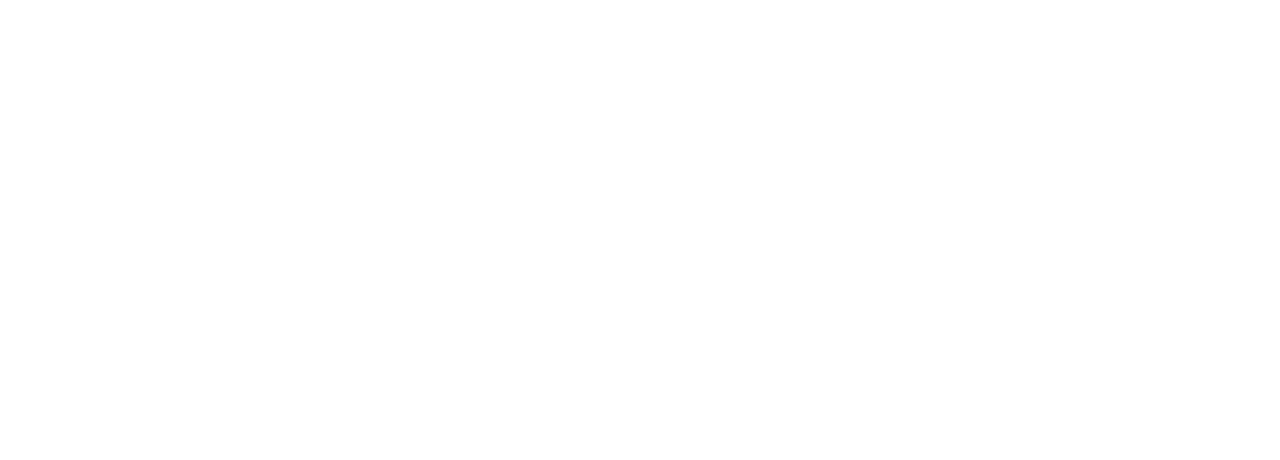
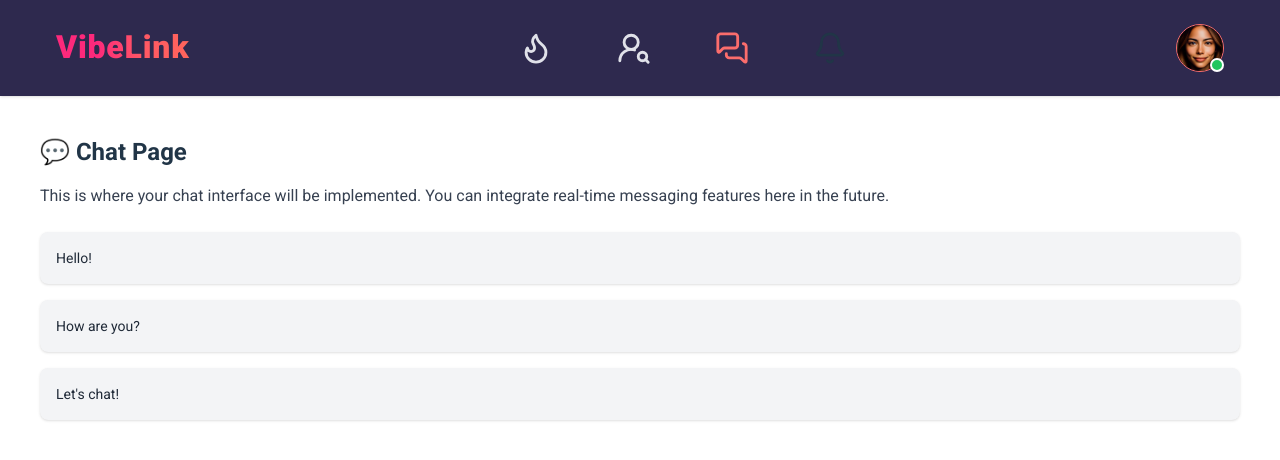
Before and after one commit to hamzazaouya/VibeLink, a React (Vite) app in the folder frontend/: page /chat in a window 1280 px wide. Before the commit this address had no page. Shown: the top 460 px of the page. Built offline with nearby package versions, Linux system fonts and the light colour scheme.

Commit message:
setup: navbar with routes

```diff
--- a/frontend/package.json
+++ b/frontend/package.json
@@ -10,6 +10,7 @@
     "preview": "vite preview"
   },
   "dependencies": {
+    "lucide-react": "^0.525.0",
     "react": "^19.1.0",
     "react-dom": "^19.1.0",
     "react-router-dom": "^7.7.0",
--- a/frontend/src/App.tsx
+++ b/frontend/src/App.tsx
@@ -1,14 +1,15 @@
 // src/App.tsx
 import { BrowserRouter as Router, Routes, Route } from "react-router-dom";
-// import Home from "./pages/Home";
+import Home from "./pages/Home";
 import Login from "./pages/Login";
+import Chat from "./pages/Chat";
+import Settings from "./pages/Settings";
 // import Signup from "./pages/Signup";
 import WelcomePage from "./pages/Welcome/Welcome";
 // import FontDemo from "./pages/FontDemo";
 
-// import Profile from "./pages/Profile";
+import Profile from "./pages/Profile";
 // import Settings from "./pages/Settings";
-import Reels from "./pages/reels";
 
 import Layout from "./components/Layout";
 
@@ -17,7 +18,6 @@ export default function App() {
     <Router>
       <Routes>
         {/* Routes without layout */}
-        {/* <Route path="/" element={<Home />} /> */}
         <Route path="/" element={<WelcomePage />} />
         <Route path="/login" element={<Login />} />
         {/* <Route path="/signup" element={<Signup />} />
@@ -27,8 +27,9 @@ export default function App() {
         {/* Routes with layout (Profile group) */}
         <Route element={<Layout />}>
           {/* <Route path="/profile" element={<Profile />} /> */}
-          {/* <Route path="/settings" element={<Settings />} /> */}
-          <Route path="/reels" element={<Reels />} />
+          <Route path="/settings" element={<Settings />} />
+          <Route path="/chat" element={<Chat />} />
+          <Route path="/home" element={<Home />} />
         </Route>
       </Routes>
     </Router>
--- a/frontend/src/components/Navbar.tsx
+++ b/frontend/src/components/Navbar.tsx
@@ -1,47 +1,62 @@
 import { NavLink, Link } from "react-router-dom";
+import { Bell, Flame, MessagesSquare, UserRoundSearch } from "lucide-react";
 
 export default function Navbar() {
   return (
-    <nav className="bg-white shadow px-6 py-4 flex justify-between items-center">
-      {/* Logo */}
-      <Link to="/" className="text-xl font-bold text-blue-600">
-        AchrafManager
-      </Link>
+    <nav className="bg-background shadow px-14 py-6 flex justify-between items-center">
+      <div>
+        <h1 className="text-[2rem] font-[1000] tracking-wide text-transparent bg-clip-text bg-gradient-to-r from-accent-pink from-30% via-accent-red to-accent-salmon">
+          VibeLink
+        </h1>
+      </div>
 
       {/* Navigation Links */}
-      <div className="space-x-6">
+      <div className="flex gap-16 justify-center items-center">
+        <NavLink
+          to="/home"
+          className={({ isActive }) =>
+            `${
+              isActive ? "text-alert font-semibold" : "text-foreground"
+            } hover:text-vibelink-gradient-start transition`
+          }
+        >
+          <Flame size={34} />
+        </NavLink>
         <NavLink
           to="/profile"
           className={({ isActive }) =>
-            isActive ? "text-blue-600 font-semibold" : "text-gray-600"
+            `${
+              isActive ? "text-alert font-semibold" : "text-foreground"
+            } hover:text-vibelink-gradient-start transition`
           }
         >
-          Profile
+          <UserRoundSearch size={34} />
         </NavLink>
         <NavLink
-          to="/settings"
+          to="/chat"
           className={({ isActive }) =>
-            isActive ? "text-blue-600 font-semibold" : "text-gray-600"
+            `${
+              isActive ? "text-alert font-semibold" : "text-foreground"
+            } hover:text-vibelink-gradient-start transition`
           }
         >
-          Settings
+          <MessagesSquare size={34} />
         </NavLink>
-        <NavLink
-          to="/reels"
-          className={({ isActive }) =>
-            isActive ? "text-blue-600 font-semibold" : "text-gray-600"
-          }
-        >
-          Reels
-        </NavLink>
+        <div className="hover:text-vibelink-gradient-start transition cursor-pointer">
+          <Bell size={34} />
+        </div>
       </div>
 
-      {/* User Avatar */}
-      <img
-        src="https://api.dicebear.com/7.x/bottts/svg?seed=Achraf"
-        alt="User Avatar"
-        className="w-8 h-8 rounded-full border border-gray-300"
-      />
+      <Link to="/settings">
+        <div className="relative w-12 h-12 cursor-pointer">
+          <img
+            src="img/image_girl_1.png"
+            alt="User Avatar"
+            className="w-12 h-12 rounded-full border border-alert"
+          />
+          <span className="absolute bottom-0 right-0 w-3.5 h-3.5 bg-green-500 border-2 border-white rounded-full" />
+        </div>
+      </Link>
     </nav>
   );
 }
--- /dev/null
+++ b/frontend/src/pages/Chat/index.tsx
@@ -0,0 +1,23 @@
+export default function Chat() {
+  return (
+    <div className="p-6">
+      <h1 className="text-2xl font-bold mb-4">💬 Chat Page</h1>
+      <p className="text-gray-700">
+        This is where your chat interface will be implemented. You can integrate
+        real-time messaging features here in the future.
+      </p>
+
+      {/* Example Chat Messages */}
+      <div className="mt-6 space-y-4">
+        {["Hello!", "How are you?", "Let's chat!"].map((message, i) => (
+          <div
+            key={i}
+            className="p-4 bg-gray-100 rounded-lg shadow hover:shadow-lg transition"
+          >
+            <p className="text-sm text-gray-800">{message}</p>
+          </div>
+        ))}
+      </div>
+    </div>
+  );
+}
--- /dev/null
+++ b/frontend/src/pages/Profile/index.tsx
@@ -0,0 +1,3 @@
+export default function Profile() {
+  return <h1 className="text-2xl font-bold p-4">Your Profile Page</h1>;
+}
--- /dev/null
+++ b/frontend/src/pages/Settings/index.tsx
@@ -0,0 +1,3 @@
+export default function Settings() {
+  return <h1 className="text-2xl font-bold p-4">Your Profile Page</h1>;
+}
--- a/frontend/tailwind.config.js
+++ b/frontend/tailwind.config.js
@@ -7,7 +7,7 @@ export default {
         background: "#2E294E",
         foreground: "#E0E1E9",
         dart: "#111418", // Deep dark background
-        // muted: "#E0E1E9",
+        muted: "#E0E1E9",
         accent: {
           pink: "#FD297B",
           red: "#FF5864",
```
Also changed, not shown: frontend/src/pages/Home/Home.tsx (deleted), frontend/src/pages/Home/index.tsx (renamed from frontend/src/pages/reels/index.tsx), 1 other file (tests, documents, lock files or other folders).
